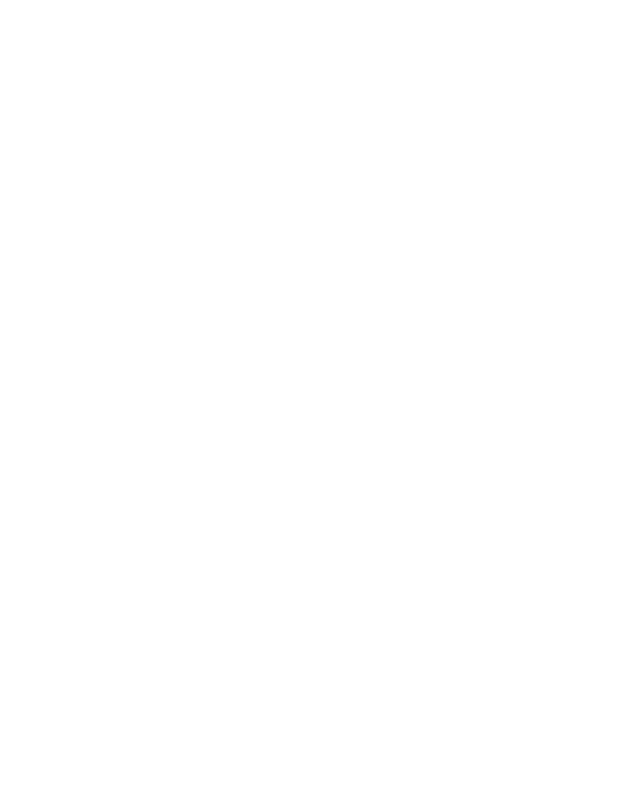
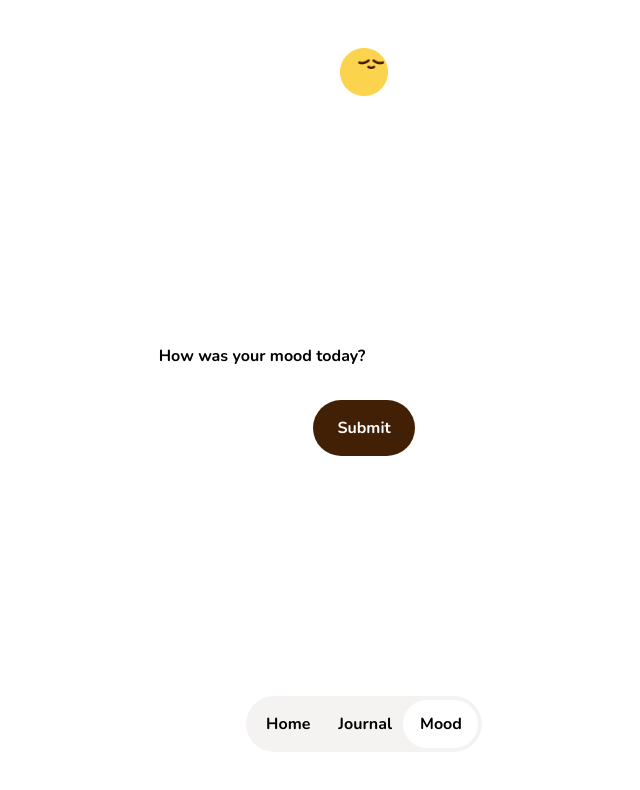
Before and after one commit to BG-legacy/Daily-Dose, a Next.js app in the folder frontend/: page /mood in a window 1280 px wide. Shown: the top 790 px of the page, without its empty margins (276-916 px from the left). Built offline with nearby package versions, Linux system fonts and the light colour scheme.

Commit message:
Updated Landing Page

```diff
--- a/frontend/app/(app)/home/page.js
+++ b/frontend/app/(app)/home/page.js
@@ -7,7 +7,7 @@
 export default function Page() {
   const quote = 'Be the change you want to see.'
   return (
-    <Layout>
+    <Layout route='home'>
       <section className='p-6 grid gap-3'>
         <h1 className='text-white font-extrabold col-end-1 row-end-1 z-10 flex p-12 items-end text-3xl'>&quot;{quote}&quot;</h1>
         <Image src={canon} className='h-96 rounded-2xl col-end-1 row-end-1' alt='Daily Quote Image' />
--- a/frontend/app/(app)/journal/page.js
+++ b/frontend/app/(app)/journal/page.js
@@ -0,0 +1,9 @@
+import Layout from "../../../components/Layout";
+
+export default function Page() {
+  return (
+    <Layout route='journal'>
+      <section></section>
+    </Layout>
+  )
+}
--- a/frontend/app/(app)/mood/page.js
+++ b/frontend/app/(app)/mood/page.js
@@ -1,5 +1,29 @@
+'use client'
+import { useState } from "react";
+import Layout from "../../../components/Layout";
+import Image from "next/image";
+
+import halo from '../../../public/assets/media/halo.png'
+
+import happy from '../../../public/assets/brand/Happy.png'
+import sad from '../../../public/assets/brand/Sad.png'
+import upset from '../../../public/assets/brand/Upset.png'
+
 export default function Page() {
   return (
-    <main></main>
+    <Layout route='mood' fullWidth>
+      <section className="w-full h-lvh grid grid-cols-1 grid-rows-1">
+        <div className="w-full h-full flex flex-col justify-center items-center">
+          <form className="flex flex-col gap-8 justify-center items-center">
+
+            <label className="font-bold items-center justify-center text-pretty text-center">
+              How was your mood today?
+              <input />
+            </label>
+            <button className="bg-yellow-950 text-white px-6 py-4 font-bold rounded-full">Submit</button>
+          </form>
+        </div>
+      </section>
+    </Layout>
   )
 }
--- a/frontend/app/globals.css
+++ b/frontend/app/globals.css
@@ -21,3 +21,27 @@
   display: inline-block;
   animation: flipUp 1s ease-in-out;
 }
+
+@keyframes heroText {
+  0% {
+    transform: translateY(-20px);
+    opacity: 0;
+  }
+  5% {
+    transform: translateY(0px);
+    opacity: 1;
+  }
+  95% {
+    transform: translateY(0px);
+    opacity: 1;
+  }
+  100% {
+    transform: translateY(20px);
+    opacity: 0;
+  }
+}
+
+.hero-text {
+  animation: heroText 7s 1s backwards ease-in-out infinite paused;
+  overflow: hidden;
+}
--- a/frontend/app/page.js
+++ b/frontend/app/page.js
@@ -19,10 +19,10 @@
 
   return (
     <div className='tracking-tight'>
-      <header className='justify-between flex fixed container mx-auto left-0 right-0 items-center top-16 text-yellow-950 px-12 md:p-0 z-20'>
+      <header className='justify-between flex fixed container mx-auto left-0 right-0 items-center top-16 text-yellow-950 px-12 md:p-0 z-30'>
         <Link
           href={'/'}
-          className='flex gap-2 items-center leading-snug font-extrabold'
+          className='flex gap-2 items-center leading-none font-extrabold'
         >
           <Image src={happy} alt='Daily Dose Logo' width='42' height='42' />
           <span>
@@ -35,7 +35,7 @@
           <Link href={'/'}>Home</Link>
           <Link href={'/'}>Features</Link>
           <Link href={'/'}>About</Link>
-          <Link href={'/'}>Contact</Link>
+          <Link href={'/'} className='bg-white text-yellow-950 px-6 py-4 font-bold rounded-full'>Sign Up</Link>
         </div>
       </header>
       <main>
@@ -53,18 +53,19 @@
               className='absolute -right-12 md:-right-48 top-72 w-32 h-32 md:w-96 md:h-96 -rotate-12 z-20'
             />
           </div>
-          <div className='col-end-1 row-end-1 z-10 w-full flex flex-col justify-end items-center gap-3 text-yellow-950 py-12'>
+          <div className='col-end-1 row-end-1 z-10 w-full flex flex-col justify-end items-center gap-3 text-yellow-950 py-12 bg-gradient-to-t from-white/40 via-transparent to-white/40 rounded-2xl'>
             <h1 className='flex flex-col items-center gap-1'>
               <span>
                 A <b>Daily Dose</b> of <b>Wellness</b> for
               </span>
-              <span className='flex items-center gap-2 font-bold text-3xl'>
+              <span className='inline-flex items-center gap-2 font-bold text-3xl hero-text' id='hero-text'>
                 {currentText}
                 <Image
                   alt='Dynamic Mood Emoticon'
                   src={currentEmoticon}
-                  width={48}
-                  height={48}
+                  width={120}
+                  height={120}
+                  className='w-12 h-12'
                 />
               </span>
             </h1>
--- a/frontend/components/ImageRotator.js
+++ b/frontend/components/ImageRotator.js
@@ -14,6 +14,9 @@
   useEffect(() => {
     const images = [heroImage, sunnyImage];
     let index = 0;
+
+    const textElement = document.getElementById('hero-text')
+    textElement.style.animationPlayState = 'running';
 
     const interval = setInterval(() => {
       setFade(true);
@@ -41,9 +44,8 @@
     <Image
       src={currentImage}
       alt='Mood Image'
-      className={`col-end-1 row-end-1 object-cover w-full rounded-2xl h-[600px] transition-opacity duration-1000 ease-in-out ${
-        fade ? 'opacity-0' : 'opacity-100'
-      }`}
+      className={`col-end-1 row-end-1 object-cover w-full rounded-2xl h-[600px] transition-opacity duration-1000 ease-in-out ${fade ? 'opacity-0' : 'opacity-100'
+        }`}
     />
   );
 }
--- a/frontend/components/Layout.js
+++ b/frontend/components/Layout.js
@@ -3,18 +3,26 @@
 import logo from '../public/assets/brand/Happy.png'
 import Link from "next/link"
 
-export default function Layout({ route, children }) {
+/**
+ * Layout
+ * @param {('home' | 'journal' | 'mood')} route
+ * @param {boolean} [fullWidth]
+ */
+export default function Layout({ route, fullWidth, children }) {
+  const selectedStyles = route === 'home' ? "left-1 w-[75px]" : route === 'mood' ? 'right-1 w-[75px]' : route === 'journal' ? 'left-1/2 right-1/2 -translate-x-1/2 w-20' : ''
+
   return (
-    <main className="max-w-sm mx-auto">
+    <main className={`${fullWidth ? 'w-full' : 'max-w-sm'} mx-auto`}>
       <header className="fixed top-12 left-0 right-0 flex justify-center items-center max-w-sm mx-auto">
         <Image src={logo} className="w-12 h-12" alt="Daily Dose Happy Emoticon" />
       </header>
       {children}
       <footer className="fixed bottom-12 left-0 right-0 flex justify-center items-center">
-        <div className="px-2 pr-5 py-2 bg-yellow-950/5 flex items-center justify-center gap-5 rounded-full font-bold">
-          <Link href='/feed' className="px-5 py-3 rounded-full bg-white font-extrabold">Home</Link>
-          <Link href='/journal'>Journal</Link>
-          <Link href='/mood'>Mood</Link>
+        <div className="px-5 py-4 bg-yellow-950/5 flex items-center justify-center gap-7 rounded-full font-bold relative">
+          <Link href='/home' className="z-10">Home</Link>
+          <Link href='/journal' className="z-10">Journal</Link>
+          <Link href='/mood' className="z-10">Mood</Link>
+          <div className={`absolute top-1/2 ${selectedStyles} bottom-1/2 -translate-y-1/2 h-12 rounded-full bg-white transition-all`} />
         </div>
       </footer>
     </main>
```
Also changed, not shown: frontend/public/assets/media/halo.png (added), 1 other file (tests, documents, lock files or other folders). Lines whose indentation alone changed are shown as unchanged.
